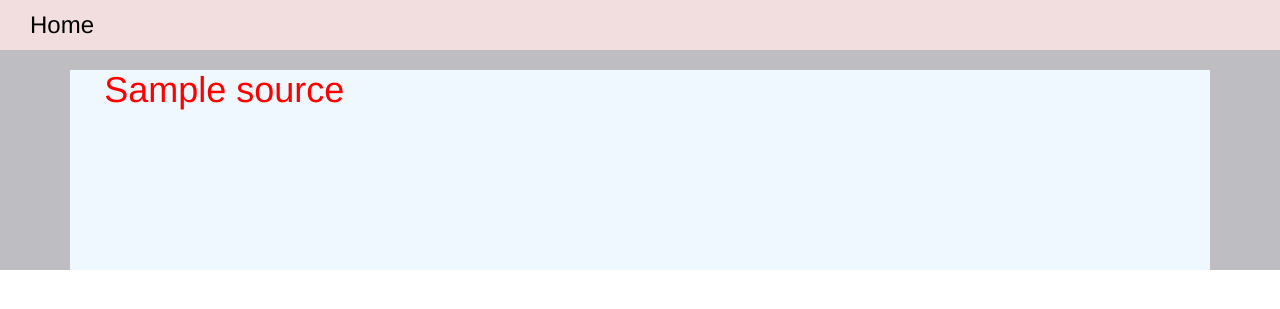
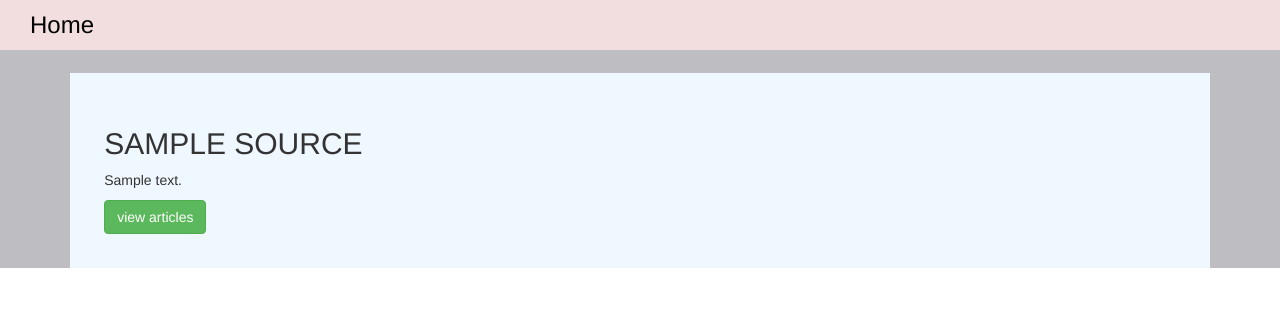
Before and after one commit to njoroge33/news, a Python web app: template app/templates/index.html in a window 1280 px wide. Shown: the top 309 px of the page. Run offline with Jinja, Linux system fonts and the light colour scheme; the template is opened without the code that fills it: most values are stand-ins (such as "Sample title", 1, 10 or a date in 2020); some libraries are stand-ins or nearby versions.

```diff
--- a/app/static/css/index.css
+++ b/app/static/css/index.css
@@ -1,3 +1,3 @@
-body {
+a {
     color: red;
 }
--- a/app/templates/index.html
+++ b/app/templates/index.html
@@ -1,6 +1,6 @@
 {% extends 'base.html' %}
 
-{% block styles %}
+{% block styles%}
 {{ super() }}
 <link rel="stylesheet" href="{{ url_for('static', filename= 'css/index.css') }}">
 <!-- <link href="https://fonts.googleapis.com/css?family=Arima+Madurai&display=swap" rel="stylesheet"> -->
@@ -11,9 +11,11 @@
 {% for source in sources %}
 <div class="container-fluid" style="background-color: rgb(189, 189, 194)">
     <div class="container">
-        <div class="card" style="height:200px;background-color:aliceblue;">
-            <div class="card-body" style="padding-left:3%;">
-                <h1>{{source.name}}</h1>
+        <div class="card" style="background-color:aliceblue;margin-top: 2%;">
+            <div class="card-body" style="padding:3%;">
+                <h2>{{source.name|upper}}</h2>
+                <p>{{source.description}}</p>
+                <button class="btn btn-success">view articles</button>
             </div>
         </div>
     </div>
--- a/app/views.py
+++ b/app/views.py
@@ -6,3 +6,5 @@
 def index():
     sources = get_sources()
     return render_template('index.html', sources = sources)
+
+@app.route('/articles/')
```
Also changed, not shown: app/models.py (+10 -1 lines).
